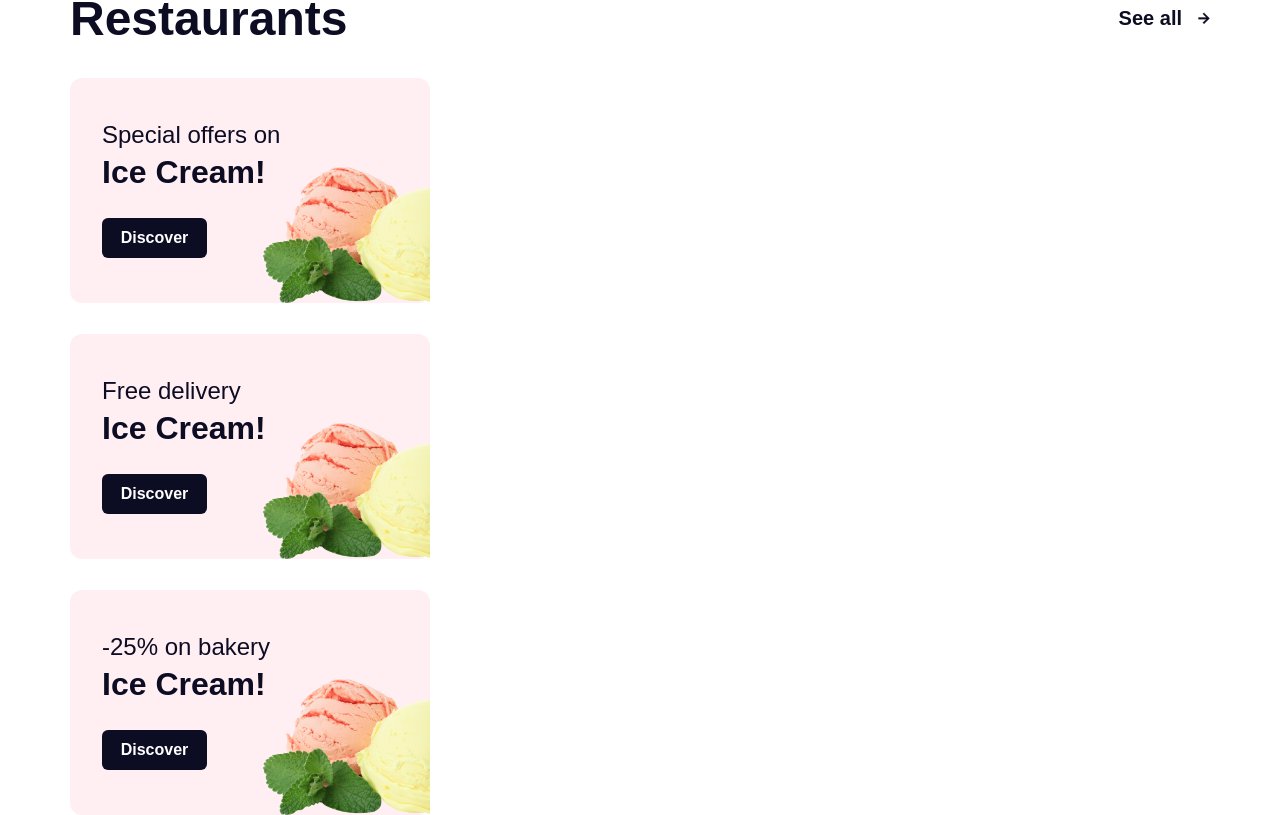
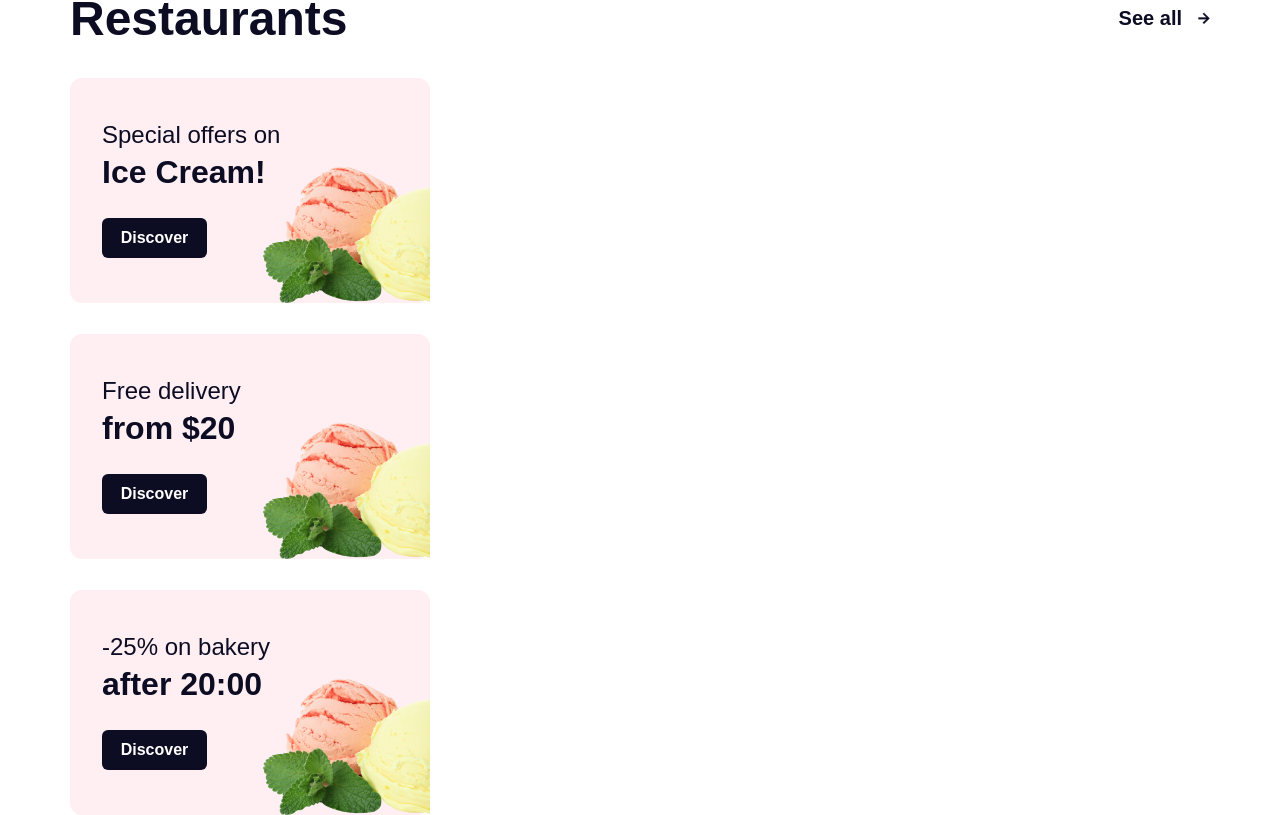
Before and after one commit to komilovmDev/Restaran, a React (Create React App) app in the folder client/: page / in a window 1280 px wide. Shown: the part 1664-2479 px from the top of the page. Built offline with nearby package versions, Linux system fonts and the light colour scheme.

Commit message:
ship info map

```diff
--- a/client/src/App.jsx
+++ b/client/src/App.jsx
@@ -223,7 +223,7 @@ function App() {
                 <div className="shop">
                   <div className="shopinfo">
                     <span className="shopName">{shop.name}</span>
-                    <span className="shopInfo">Ice Cream!</span>
+                    <span className="shopInfo">{shop.info}</span>
                     <button>Discover</button>
                   </div>
                   <div className="shopImg">
```
